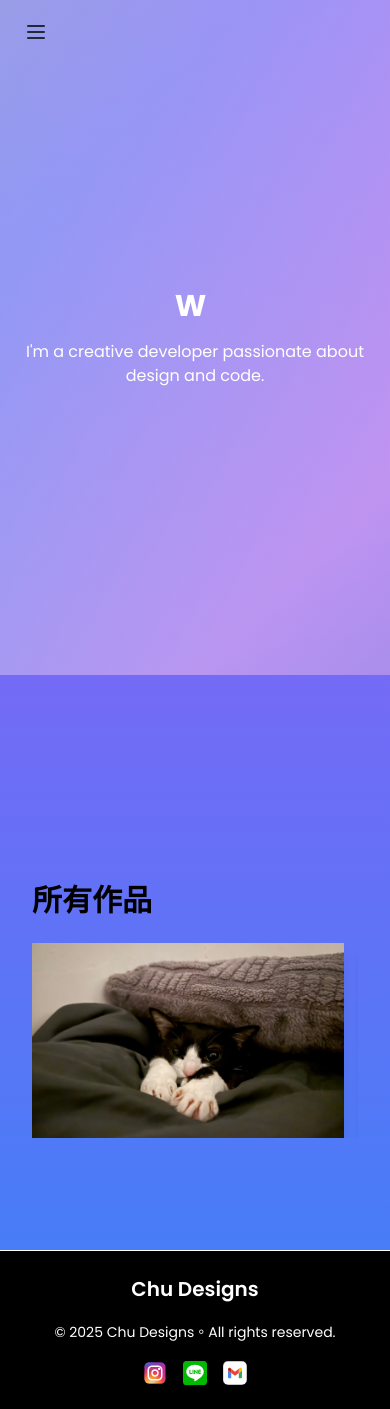
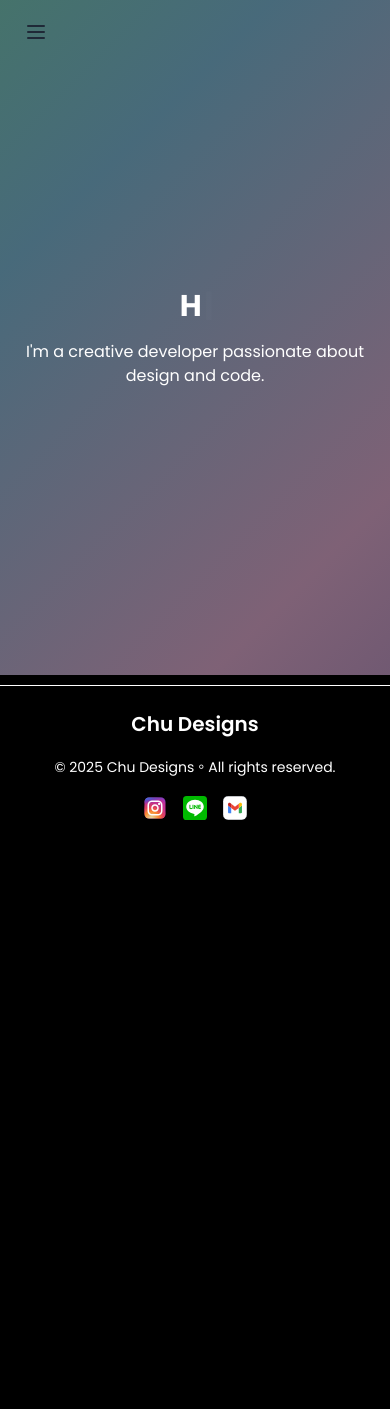
Before and after one commit to DeanYtest/design-showcase, a Next.js app: page / in a window 390 px wide. After the commit the page ends 844 px from the top, so only its background shows below. Built offline with nearby package versions, Linux system fonts and the light colour scheme.

Commit message:
fix:RWD15

```diff
--- a/app/page.tsx
+++ b/app/page.tsx
@@ -19,33 +19,38 @@ export default function HomePage() {
     return () => window.removeEventListener('resize', onResize);
   }, []);
 
+  // 手机端：只显示 HeroSection（隐藏波浪）和深色 Footer
+  if (isMobile) {
     return (
-    <div className="relative flex flex-col min-h-screen">
-      {/* 手机端：全页渐变背景 */}
-      {isMobile && (
-        <div className="absolute inset-0 bg-gradient-to-b from-purple-500 to-blue-500 z-0" />
-      )}
+      <div className="flex flex-col min-h-screen">
+        <div className="flex-1">
+          <HeroSection disableWave={true} />
+        </div>
+        <FooterDark />
+      </div>
+    );
+  }
 
-      {/* 内容容器：位于背景之上 */}
-      <div className={`relative flex-1 flex flex-col ${isMobile ? 'text-white' : 'bg-white text-black'}`}>
+  // 桌机端：正常多区块布局
+  return (
+    <div className="flex flex-col min-h-screen bg-white text-black">
       <main className="flex-1">
-          {/* Hero：传入 disableWave 隐藏底部波浪 */}
-          <HeroSection disableWave={isMobile} />
+        {/* Hero：不隐藏波浪 */}
+        <HeroSection disableWave={false} />
 
         {/* HomeCarousel：纯 horizontal scroll */}
         <HomeCarousel />
 
-          {/* WorkCarousel 区块：手机透明底 + 黑字，桌机黑底白字 */}
-          <div className={`${isMobile ? 'bg-transparent text-black' : 'bg-black text-white'} py-16`}>
+        {/* WorkCarousel 区块：黑底白字 */}
+        <div className="bg-black text-white py-16">
           <div className="container mx-auto px-4 sm:px-6 lg:px-8">
             <WorkCarousel />
           </div>
         </div>
       </main>
 
-        {/* Footer：手机深底白字，桌机浅底黑字 */}
-        {isMobile ? <FooterDark /> : <FooterLight />}
-      </div>
+      {/* 桌机浅色 Footer */}
+      <FooterLight />
     </div>
   );
 }
```
Lines whose indentation alone changed are shown as unchanged.
